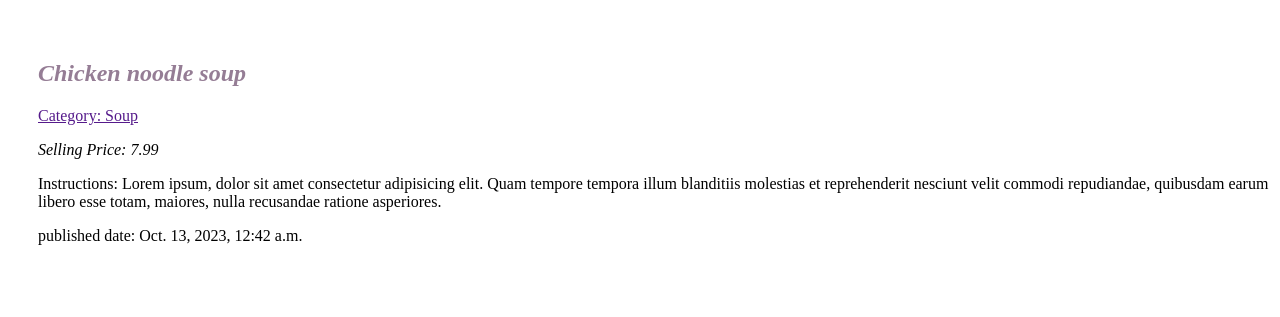
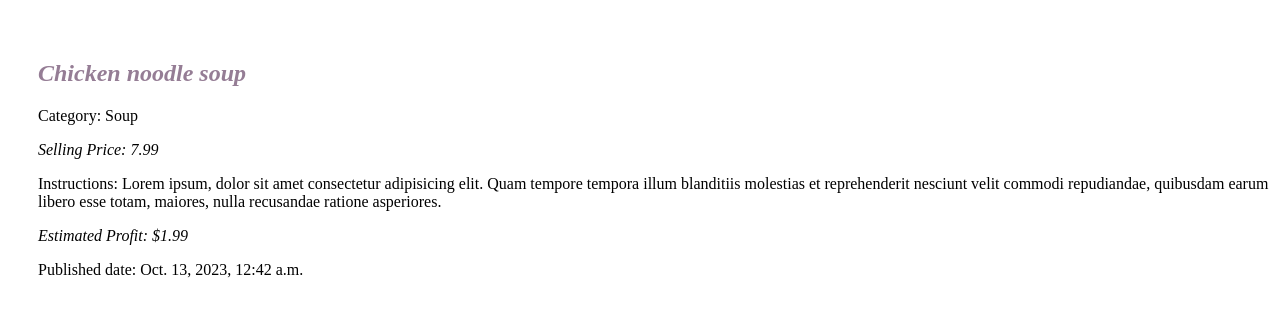
Before and after one commit to amarin20/SDEV_220_Final_Project_6, a Django app: page / in a window 1280 px wide. Shown: the part 68-385 px from the top of the page. Run offline with Django 3.2, Linux system fonts and the light colour scheme; data comes from the database, SQL or seed files in the repository; both versions use the stored data as it was after the commit.

Commit message:
fixed profit calcultor - am

```diff
--- a/Recipehub/models.py
+++ b/Recipehub/models.py
@@ -25,13 +25,14 @@ class Recipe(models.Model):
         recipe_indgredients = RecipeIngredient.objects.filter(recipe=self)
 
         for recipe_ingredient in recipe_indgredients:
-            ingredient = recipe_indgredients.ingredient
-            quantity = float(ingredient.quantity)
-            ingredient_cost = Ingredient.cost
+            ingredient = recipe_ingredient.ingredient
+            quantity = float(recipe_ingredient.quantity)
+            ingredient_cost = ingredient.cost
             cost_price += quantity * ingredient_cost
 
         profit = self.selling_price - cost_price
-        return profit
+        formatted_profit = "{:.2f}".format(profit)
+        return formatted_profit
 
     def publish(self):
         self.published_date=timezone.now()
--- a/Recipehub/static/css/Recipehub.css
+++ b/Recipehub/static/css/Recipehub.css
@@ -10,4 +10,5 @@ h2 {
 
 article {
     padding-left: 30px;
+
 }
--- a/Recipehub/templates/Recipehub/recipe_list.html
+++ b/Recipehub/templates/Recipehub/recipe_list.html
@@ -15,10 +15,11 @@
         {% for recipe in recipe_post %}
             <ARTICLE>
                 <h2><em>{{ recipe.title }}</em></h2><link rel="stylesheet" href="{% static 'css/Recipehub.css' %}">
-                <p> <a href= "">Category: {{ recipe.category.name }} </a></p>
+                <p> Category: {{ recipe.category.name }} </p>
                 <p><em>Selling Price: {{ recipe.selling_price }}</em></p>
                 <p>Instructions: {{ recipe.instructions | linebreaksbr}}</p>
-                <time> published date: {{ recipe.published_date }}</time>
+                <p><em>Estimated Profit: ${{ recipe.formatted_profit }}</em></p>
+                <time> Published date: {{ recipe.published_date }}</time>
             </ARTICLE>
             <br>
         {% endfor %}
--- a/Recipehub/views.py
+++ b/Recipehub/views.py
@@ -5,4 +5,7 @@ from .models import Recipe
 
 def recipe_list(request):
     recipe_post = Recipe.objects.filter(published_date__lte=timezone.now()).order_by('published_date')
+
+    for recipe in recipe_post:
+        recipe.formatted_profit = recipe.profit_calculator()
     return render(request, 'Recipehub/recipe_list.html', {'recipe_post': recipe_post})
```
Also changed, not shown: db.sqlite3.
